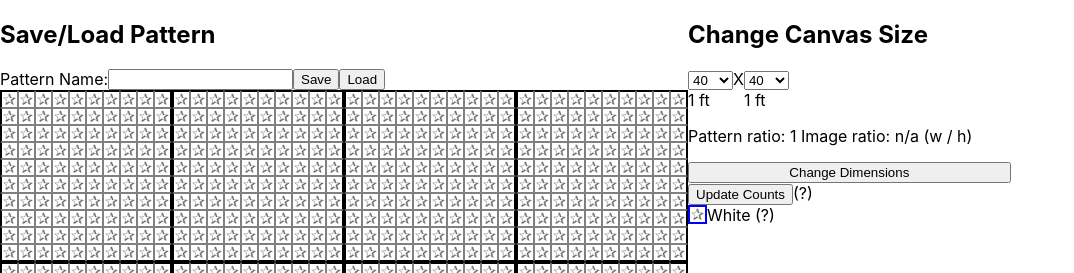
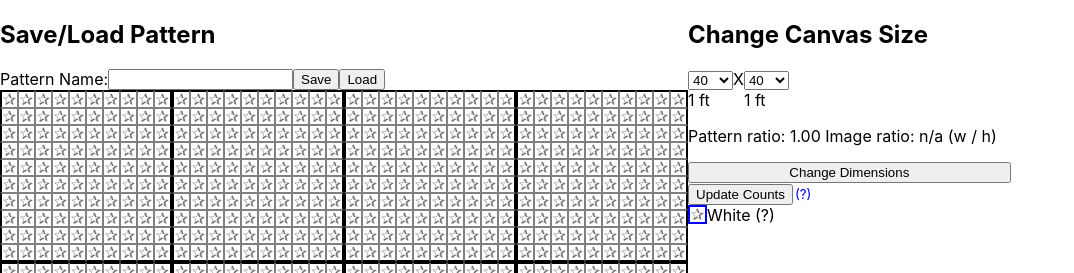
Before and after one commit to JohnsonHarleyR/latch-hook-pattern-maker, a React (Create React App) app: page / in a window 1280 px wide. Shown: the top 273 px of the page, without its empty margins (0-1074 px from the left). Built offline with nearby package versions, Linux system fonts and the light colour scheme.

Commit message:
Fixed a couple issues with the ratio display and also updating the size changer components.

```diff
--- a/src/components/Instructions/InstructionIcon.js
+++ b/src/components/Instructions/InstructionIcon.js
@@ -14,7 +14,9 @@ const InstructionIcon = ({message}) => {
     return(
         <>
             <span className="question-icon" onClick={showInstructions}>
-                (?)
+                <small>
+                    (?)
+                </small>
             </span>
         </>
     );
--- a/src/components/Logic/FileUpload.js
+++ b/src/components/Logic/FileUpload.js
@@ -8,6 +8,7 @@ import { getImageCellWidth, getCellColors, setPatternCellInfo, getListOfColors,
 import ImageModal from './ImageModal';
 
 // TODO Make it so you don't have to choose a different image every time you want to upload.
+// TODO refactor some of this so that some of it shows up in the image modal instead
 
 const FileUpload = () => {
         const {image, setImage, imagePattern, setImagePattern, patternCells,
--- a/src/components/Logic/ImageLogic.js
+++ b/src/components/Logic/ImageLogic.js
@@ -24,7 +24,7 @@ export const getRecommendedSize = (imgWidth, imgHeight) => {
 }
 
 export const getRatio = (height, width) => {
-    return Math.round(height / width, 3);
+    return (height / width).toFixed(2);
 }
 
 export const createColorCells = (listOfColors, unusedSymbols, setUnusedSymbols) => {
--- a/src/components/controls/SizeChanger.js
+++ b/src/components/controls/SizeChanger.js
@@ -34,6 +34,18 @@ const SizeChanger = () => {
         }
     }, [xLengthSelect, yLengthSelect]);
 
+    useEffect(() => {
+        if (patternXLength && patternXLength !== xLengthSelect) {
+            setXLengthSelect(patternXLength);
+        }
+    }, [patternXLength]);
+
+    useEffect(() => {
+        if (patternYLength && patternYLength !== yLengthSelect) {
+            setYLengthSelect(patternYLength);
+        }
+    }, [patternYLength]);
+
 
     return(
         <FlexCol>
--- a/src/components/controls/SizeSelect.js
+++ b/src/components/controls/SizeSelect.js
@@ -16,8 +16,10 @@ const SizeSelect = ({setFunction, keyStart, checkValue}) => {
     }
 
     useEffect(() => {
+        if (checkValue) {
+            selectRef.current.value = checkValue;
+        }
         if (!isSetting) {
-            selectRef.current.value = checkValue;
             setFeet(getFeet(checkValue));
         } else {
             setIsSetting(false);
--- a/src/styles.css
+++ b/src/styles.css
@@ -75,7 +75,13 @@
     z-index: 2; /* Sit on very very top */
 }
 
+.question-icon {
+    color: blue;
+    padding-left: 2px;
+    padding-right: 2px;
+}
+
 .question-icon:hover {
-    color: blue;
+    color: purple;
     cursor: pointer;
 }
```
